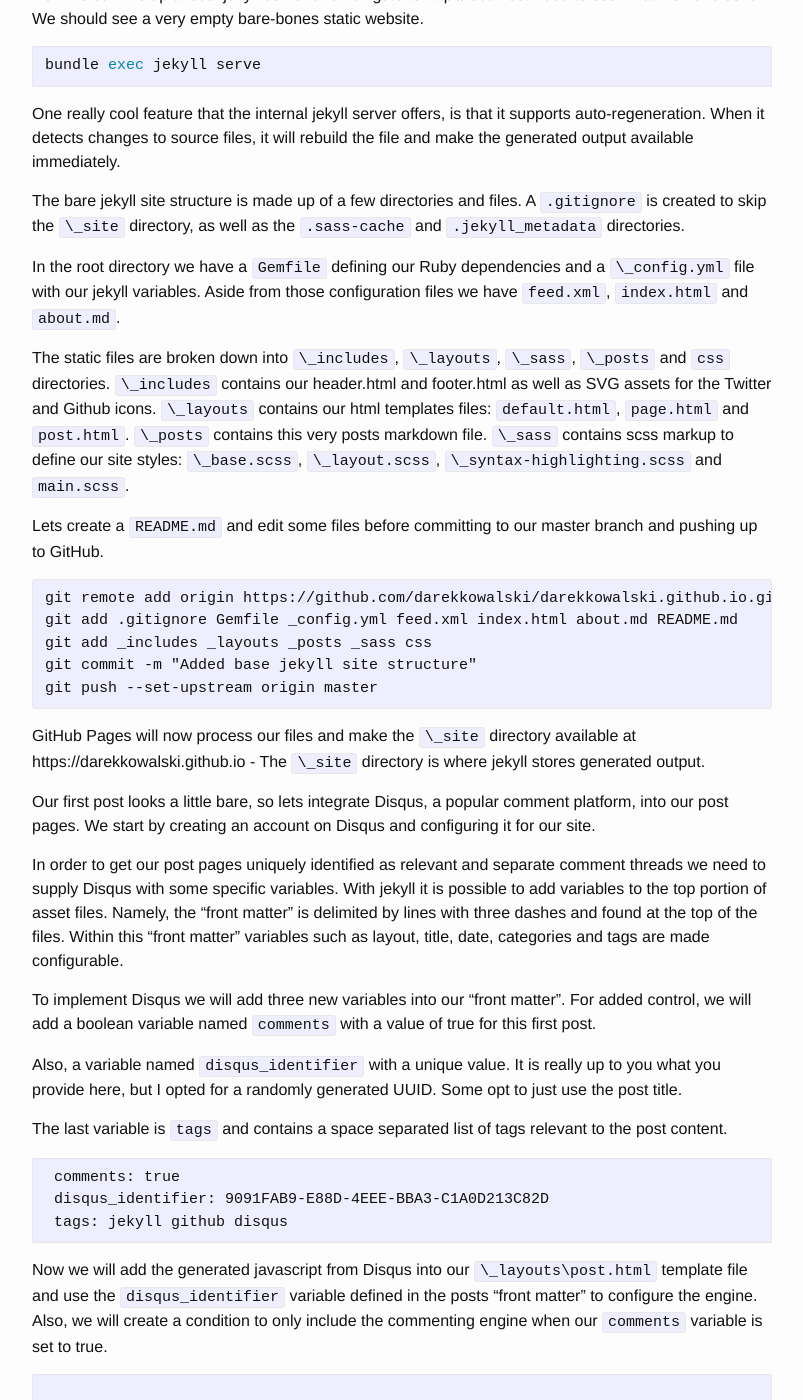
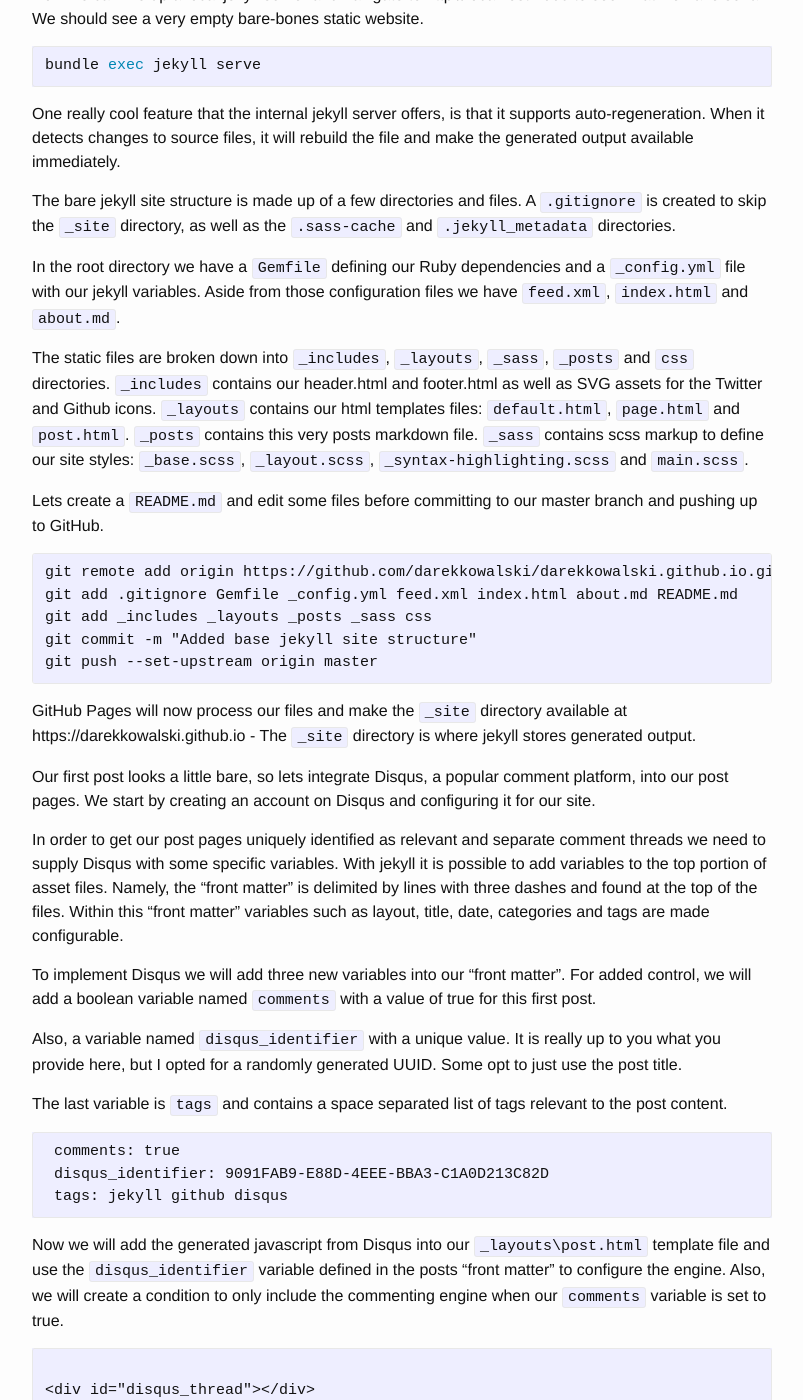
Before and after one commit to darek-kowalski/darek-kowalski.github.io, a Jekyll site: the page built from _posts/2016-05-29-an-experiment-with-github-pages-jekyll-and-travis-ci.md, in a window 1280 px wide and 1400 px high, scrolled down 1402 px. Shown: the whole window, without its empty margins (238-1041 px from the left). Built offline with Jekyll 4.4.1, drawn with Linux system fonts in a browser that asks for light colours; comment, search, counter and statistics services are not loaded; some of the changed text lies outside the part shown.

````diff
--- a/_posts/2016-05-29-an-experiment-with-github-pages-jekyll-and-travis-ci.md
+++ b/_posts/2016-05-29-an-experiment-with-github-pages-jekyll-and-travis-ci.md
@@ -82,15 +82,15 @@ When it detects changes to source files, it will rebuild the file and make the g
 output available immediately.
 
 The bare jekyll site structure is made up of a few directories and files. A `.gitignore` is created
-to skip the `\_site` directory, as well as the `.sass-cache` and `.jekyll_metadata` directories.
+to skip the `_site` directory, as well as the `.sass-cache` and `.jekyll_metadata` directories.
 
-In the root directory we have a `Gemfile` defining our Ruby dependencies and a `\_config.yml` file with our jekyll variables. Aside from those configuration files we have `feed.xml`, `index.html` and `about.md`.
+In the root directory we have a `Gemfile` defining our Ruby dependencies and a `_config.yml` file with our jekyll variables. Aside from those configuration files we have `feed.xml`, `index.html` and `about.md`.
 
-The static files are broken down into `\_includes`, `\_layouts`, `\_sass`, `\_posts` and `css` directories.
-`\_includes` contains our header.html and footer.html as well as SVG assets for the Twitter and Github icons.
-`\_layouts` contains our html templates files: `default.html`, `page.html` and `post.html`.
-`\_posts` contains this very posts markdown file.
-`\_sass` contains scss markup to define our site styles: `\_base.scss`, `\_layout.scss`, `\_syntax-highlighting.scss` and `main.scss`.
+The static files are broken down into `_includes`, `_layouts`, `_sass`, `_posts` and `css` directories.
+`_includes` contains our header.html and footer.html as well as SVG assets for the Twitter and Github icons.
+`_layouts` contains our html templates files: `default.html`, `page.html` and `post.html`.
+`_posts` contains this very posts markdown file.
+`_sass` contains scss markup to define our site styles: `_base.scss`, `_layout.scss`, `_syntax-highlighting.scss` and `main.scss`.
 
 Lets create a `README.md` and edit some files before committing to our master branch and pushing up to GitHub.
 
@@ -102,7 +102,7 @@ git commit -m "Added base jekyll site structure"
 git push --set-upstream origin master
 ```
 
-GitHub Pages will now process our files and make the `\_site` directory available at https://darekkowalski.github.io - The `\_site` directory is where jekyll stores generated output.
+GitHub Pages will now process our files and make the `_site` directory available at https://darekkowalski.github.io - The `_site` directory is where jekyll stores generated output.
 
 Our first post looks a little bare, so lets integrate Disqus, a popular comment platform, into our post pages.
 We start by creating an account on Disqus and configuring it for our site.
@@ -127,7 +127,7 @@ The last variable is `tags` and contains a space separated list of tags relevant
  tags: jekyll github disqus
 ```
 
-Now we will add the generated javascript from Disqus into our `\_layouts\post.html` template file and
+Now we will add the generated javascript from Disqus into our `_layouts\post.html` template file and
 use the `disqus_identifier` variable defined in the posts "front matter" to configure the engine. Also,
 we will create a condition to only include the commenting engine when our `comments` variable is set to true.
 
@@ -246,7 +246,7 @@ Configuration file: /home/travis/build/darekkowalski/darekkowalski.github.io/_co
 ```
 
 We need to tell jekyll to skip the vendor directory when building our site in this environment,
-by adding the following line to our `\_config.yml` file.
+by adding the following line to our `_config.yml` file.
 
 ```
 exclude: [vendor]
@@ -292,7 +292,7 @@ To share our build status we will include a build badge in our `README.md` file.
 
 Looking good! Now lets implement some visitor tracking with Google Analytics. Maybe Piwik later?
 After creating an account and site profile lets put the javascript in a separate
-file named `analytics.html` within our `\_include` directory... and then include it in
+file named `analytics.html` within our `_include` directory... and then include it in
 our `default.html` template, right after our `footer.html` include.
 
 Now lets add a custom 404 page by creating a `404.html` file in our root directory.
````
Also changed, not shown: other parts of _posts/2016-05-29-an-experiment-with-github-pages-jekyll-and-travis-ci.md (+2 -0 lines).
